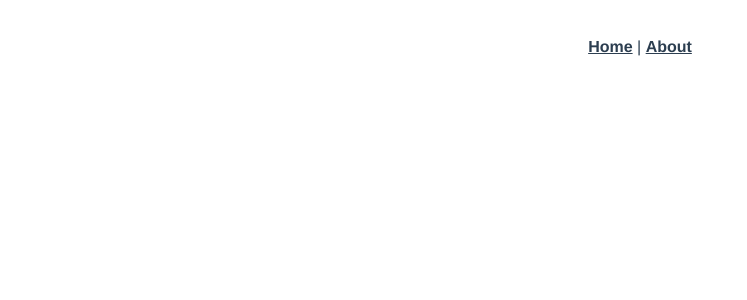
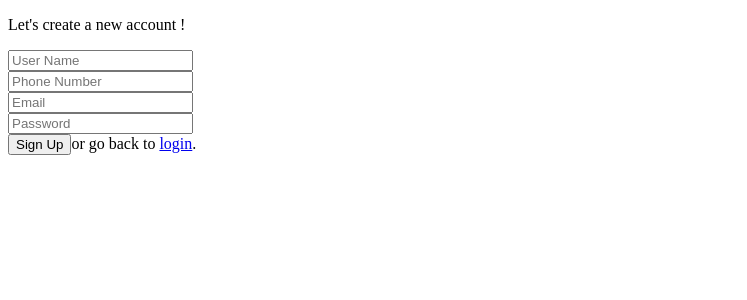
Before and after one commit to Busst/PockitBartender, a Vue app in the folder App/bartender/: page /#/sign-up in a window 1280 px wide. Shown: the top 300 px of the page, without its empty margins (0-747 px from the left). Built offline with nearby package versions, Linux system fonts and the light colour scheme; no server answers.

Commit message:
configure cors, complete login, begin drinks

```diff
--- a/App/bartender/src/App.vue
+++ b/App/bartender/src/App.vue
@@ -1,29 +1,9 @@
 <template>
   <div id="app">
-    <div id="nav">
-      <router-link to="/">Home</router-link> |
-      <router-link to="/about">About</router-link>
-    </div>
     <router-view/>
   </div>
 </template>
 
 <style lang="scss">
-#app {
-  font-family: 'Avenir', Helvetica, Arial, sans-serif;
-  -webkit-font-smoothing: antialiased;
-  -moz-osx-font-smoothing: grayscale;
-  text-align: center;
-  color: #2c3e50;
-}
-#nav {
-  padding: 30px;
-  a {
-    font-weight: bold;
-    color: #2c3e50;
-    &.router-link-exact-active {
-      color: #42b983;
-    }
-  }
-}
+
 </style>
--- a/App/bartender/src/components/HelloWorld.vue
+++ /dev/null
@@ -1,57 +0,0 @@
-<template>
-  <div class="hello">
-    <h1>{{ msg }}</h1>
-    <p>
-      For a guide and recipes on how to configure / customize this project,<br>
-      check out the
-      <a href="https://cli.vuejs.org" target="_blank" rel="noopener">vue-cli documentation</a>.
-    </p>
-    <h3>Installed CLI Plugins</h3>
-    <ul>
-      <li><a href="https://github.com/vuejs/vue-cli/tree/dev/packages/%40vue/cli-plugin-babel" target="_blank" rel="noopener">babel</a></li>
-    </ul>
-    <h3>Essential Links</h3>
-    <ul>
-      <li><a href="https://vuejs.org" target="_blank" rel="noopener">Core Docs</a></li>
-      <li><a href="https://forum.vuejs.org" target="_blank" rel="noopener">Forum</a></li>
-      <li><a href="https://chat.vuejs.org" target="_blank" rel="noopener">Community Chat</a></li>
-      <li><a href="https://twitter.com/vuejs" target="_blank" rel="noopener">Twitter</a></li>
-      <li><a href="https://news.vuejs.org" target="_blank" rel="noopener">News</a></li>
-    </ul>
-    <h3>Ecosystem</h3>
-    <ul>
-      <li><a href="https://router.vuejs.org" target="_blank" rel="noopener">vue-router</a></li>
-      <li><a href="https://vuex.vuejs.org" target="_blank" rel="noopener">vuex</a></li>
-      <li><a href="https://github.com/vuejs/vue-devtools#vue-devtools" target="_blank" rel="noopener">vue-devtools</a></li>
-      <li><a href="https://vue-loader.vuejs.org" target="_blank" rel="noopener">vue-loader</a></li>
-      <li><a href="https://github.com/vuejs/awesome-vue" target="_blank" rel="noopener">awesome-vue</a></li>
-    </ul>
-  </div>
-</template>
-
-<script>
-export default {
-  name: 'HelloWorld',
-  props: {
-    msg: String
-  }
-}
-</script>
-
-<!-- Add "scoped" attribute to limit CSS to this component only -->
-<style scoped lang="scss">
-h3 {
-  margin: 40px 0 0;
-}
-ul {
-  list-style-type: none;
-  padding: 0;
-}
-li {
-  display: inline-block;
-  margin: 0 10px;
-}
-a {
-  color: #42b983;
-}
-</style>
--- a/App/bartender/src/main.js
+++ b/App/bartender/src/main.js
@@ -1,12 +1,31 @@
-import Vue from 'vue'
-import App from './App.vue'
-import router from './router'
-import store from './store'
 
-Vue.config.productionTip = false
+import Vue from 'vue';
+import firebase from 'firebase';
+import App from './App.vue';
+import router from './router';
+import store from './store';
 
-new Vue({
-  router,
-  store,
-  render: h => h(App)
-}).$mount('#app')
+Vue.config.productionTip = false;
+
+let app = ''
+
+const config = {
+  apiKey: "AIzaSyAj4gBW8ejKsPKk7CaqANi9nSNKKYxNNZQ",
+  authDomain: "pockitbartender.firebaseapp.com",
+  databaseURL: "https://pockitbartender.firebaseio.com",
+  projectId: "pockitbartender",
+  storageBucket: "pockitbartender.appspot.com",
+  messagingSenderId: "572305886962"
+}
+
+firebase.initializeApp(config)
+
+firebase.auth().onAuthStateChanged(() => {
+  if (!app) {
+    app = new Vue({
+      router,
+      store,
+      render: h => h(App)
+    }).$mount('#app')
+  }
+})
--- a/App/bartender/src/router.js
+++ b/App/bartender/src/router.js
@@ -1,23 +1,60 @@
+import firebase from 'firebase'
 import Vue from 'vue'
 import Router from 'vue-router'
-import Home from './views/Home.vue'
+
+import Home from '@/views/Home'
+import Login from '@/views/Login'
+import SignUp from '@/views/SignUp'
+import AddDrink from '@/views/AddDrink'
 
 Vue.use(Router)
 
-export default new Router({
+const router = new Router({
   routes: [
     {
-      path: '/',
-      name: 'home',
-      component: Home
+      path: '*',
+      redirect: '/login'
     },
     {
-      path: '/about',
-      name: 'about',
-      // route level code-splitting
-      // this generates a separate chunk (about.[hash].js) for this route
-      // which is lazy-loaded when the route is visited.
-      component: () => import(/* webpackChunkName: "about" */ './views/About.vue')
+      path: '/',
+      redirect: '/login'
+    },
+    {
+      path: '/login',
+      name: 'Login',
+      component: Login
+    },
+    {
+      path: '/sign-up',
+      name: 'SignUp',
+      component: SignUp
+    },
+    {
+      path: '/home',
+      name: 'Home',
+      component: Home,
+      meta: {
+        requiresAuth: true
+      }
+    },
+    {
+      path: '/concoct-drink',
+      name: 'AddDrink',
+      component: AddDrink,
+      meta: {
+        requiresAuth: true
+      }
     }
   ]
 })
+
+router.beforeEach((to, from, next) => {
+  const currentUser = firebase.auth().currentUser
+  const requiresAuth = to.matched.some(record => record.meta.requiresAuth)
+
+  if (requiresAuth && !currentUser) next('login')
+  else if (!requiresAuth && currentUser) next('home')
+  else next()
+})
+
+export default router
--- /dev/null
+++ b/App/bartender/src/services/index.js
@@ -0,0 +1,9 @@
+import axios from 'axios'
+
+const API_BASE = 'http://localhost:3000'
+
+export default {
+  saveUser: user => axios.post(API_BASE + '/users', user),
+  getUser: id => axios.get(API_BASE + '/users/' + id),
+  saveDrink: drink => axios.post(API_BASE + '/drinks', drink)
+}
--- a/App/bartender/src/store.js
+++ b/App/bartender/src/store.js
@@ -5,12 +5,16 @@ Vue.use(Vuex)
 
 export default new Vuex.Store({
   state: {
-
+    user: null
   },
   mutations: {
-
+    setUser (state, user) {
+      state.user = user
+    }
   },
   actions: {
-
+    setUser ({ commit }, user) {
+      commit('setUser', user)
+    }
   }
 })
--- a/App/bartender/src/views/About.vue
+++ /dev/null
@@ -1,5 +0,0 @@
-<template>
-  <div class="about">
-    <h1>This is an about page</h1>
-  </div>
-</template>
--- /dev/null
+++ b/App/bartender/src/views/AddDrink.vue
@@ -0,0 +1,41 @@
+<template>
+  <div class="add-drink">
+    <input v-model="name">
+    <input v-model="recipe">
+    <button @click="handleSaveDrink">Concoct Drink!</button>
+  </div>
+</template>
+
+<script>
+  import firebase from 'firebase'
+  import Services from '@/services'
+
+  export default {
+    name: 'AddDrink',
+    data() {
+      return {
+        name: '',
+        recipe: ''
+      }
+    },
+    methods: {
+      handleSaveDrink (id) {
+        const that = this
+        Services.saveDrink(id)
+          .then((response) => {
+            that.$router.push({
+                name: 'Drink',
+                params: { userId: '123' }
+            })
+          })
+          .catch((error) => {
+            console.log(error)
+          })
+      }
+    }
+  }
+</script>
+
+<style lang="sass">
+
+</style>
--- a/App/bartender/src/views/Home.vue
+++ b/App/bartender/src/views/Home.vue
@@ -1,18 +1,21 @@
 <template>
   <div class="home">
-    <img alt="Vue logo" src="../assets/logo.png">
-    <HelloWorld msg="Welcome to Your Vue.js App"/>
+    <button @click="logout">Logout</button>
+    <router-link :to="{ name: 'AddDrink' }">Add Drink</router-link>
   </div>
 </template>
 
 <script>
-// @ is an alias to /src
-import HelloWorld from '@/components/HelloWorld.vue'
+import firebase from 'firebase'
 
 export default {
   name: 'home',
-  components: {
-    HelloWorld
+  methods: {
+    logout: function() {
+      firebase.auth().signOut().then(() => {
+        this.$router.replace('login')
+      })
+    }
   }
 }
 </script>
--- /dev/null
+++ b/App/bartender/src/views/Login.vue
@@ -0,0 +1,51 @@
+<template>
+  <div class="login">
+    <h3>Sign In</h3>
+    <input type="text" v-model="email" placeholder="Email"><br>
+    <input type="password" v-model="password" placeholder="Password"><br>
+    <button @click="login">Connection</button>
+    <p>You don't have an account ? You can <router-link to="/sign-up">create one</router-link></p>
+  </div>
+</template>
+
+<script>
+  import firebase from 'firebase'
+  import Services from '@/services'
+
+  export default {
+    name: 'Login',
+    data() {
+      return {
+        email: '',
+        password: ''
+      }
+    },
+    methods: {
+      login: function() {
+        firebase.auth().signInWithEmailAndPassword(this.email, this.password).then(
+          (user) => {
+            this.getAndSetUser(user.user.uid)
+          },
+          (err) => {
+            alert('Oops. ' + err.message)
+          }
+        )
+      },
+      getAndSetUser (id) {
+        const that = this
+        Services.getUser(id)
+          .then((response) => {
+            that.$store.dispatch('setUser', response)
+            that.$router.replace('home')
+          })
+          .catch((error) => {
+            console.log(error)
+          })
+      }
+    }
+  }
+</script>
+
+<style lang="sass">
+
+</style>
--- /dev/null
+++ b/App/bartender/src/views/SignUp.vue
@@ -0,0 +1,60 @@
+<template>
+  <div class="sign-up">
+    <p>Let's create a new account !</p>
+    <input type="text" v-model="userName" placeholder="User Name"><br>
+    <input type="text" v-model="phoneNumber" placeholder="Phone Number"><br>
+    <input type="text" v-model="email" placeholder="Email"><br>
+    <input type="password" v-model="password" placeholder="Password"><br>
+    <button @click="signUp">Sign Up</button>
+    <span>or go back to <router-link to="/login">login</router-link>.</span>
+  </div>
+</template>
+
+ <script>
+  import firebase from 'firebase'
+  import Services from '@/services'
+
+  export default {
+    name: 'SignUp',
+    data() {
+      return {
+        userName: '',
+        phoneNumber: '',
+        email: '',
+        password: ''
+      }
+    },
+    methods: {
+      signUp () {
+        firebase.auth().createUserWithEmailAndPassword(this.email, this.password).then(
+          (user) => {
+            this.saveUser({
+              id: user.user.uid,
+              userName: this.userName,
+              phoneNumber: this.phoneNumber,
+              email: this.email
+            })
+          },
+          (err) => {
+            alert('Oops. ' + err.message)
+          }
+        );
+      },
+      saveUser (user) {
+        const that = this
+        Services.saveUser(user)
+          .then((response) => {
+            that.$store.dispatch('setUser', response)
+            that.$router.replace('home')
+          })
+          .catch((error) => {
+            console.log(error)
+          })
+      }
+    }
+  }
+</script>
+
+<style lang="sass">
+
+</style>
```
